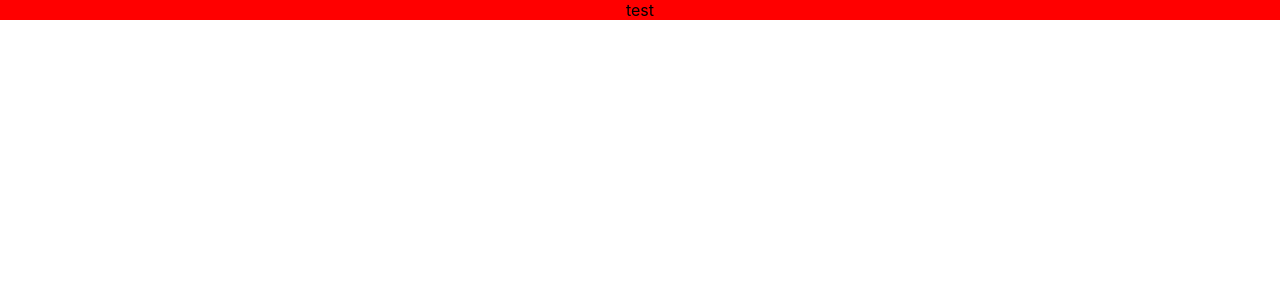
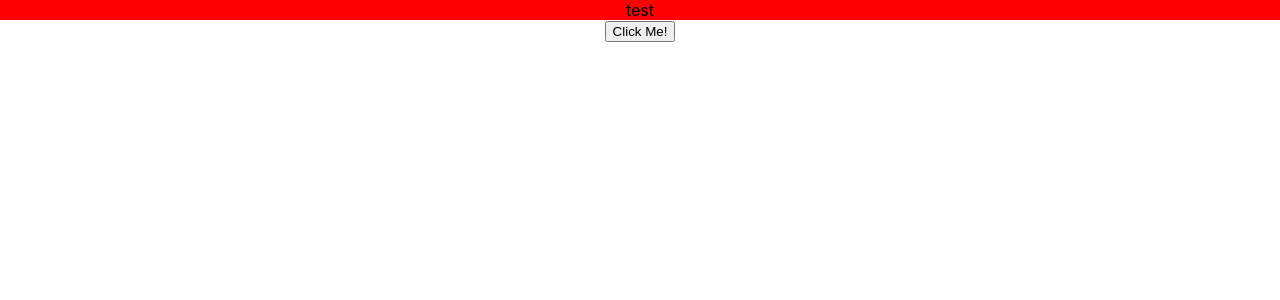
Before and after one commit to NitsanAmit/Spotifun, a React (Create React App) app: page / in a window 1280 px wide. Shown: the top 300 px of the page. Built offline with nearby package versions, Linux system fonts and the light colour scheme.

Commit message:
Testing adding a pull request

```diff
--- a/src/App.tsx
+++ b/src/App.tsx
@@ -1,11 +1,13 @@
 import React from 'react';
 import './App.css';
 import {InformationPanel} from "./info-panel";
+import {AppButton} from "./app-button";
 
 function App() {
   return (
     <div className="App">
       <InformationPanel/>
+      <AppButton label={"Click Me!"} onButtonClick={(event => console.log("Clicked!"))}/>
     </div>
   );
 }
--- a/src/app-button.tsx
+++ b/src/app-button.tsx
@@ -2,20 +2,20 @@ import React from 'react';
 
 export const AppButton: React.FunctionComponent<AppButtonProps> = (props: AppButtonProps) => {
 
-    const {text, className, onButtonClick} = props;
+    const {label, className, onButtonClick} = props;
 
     return (
         <button
             className={className}
             onClick={onButtonClick}
         >
-            {text}
+            {label}
         </button>
     )
 }
 
 interface AppButtonProps {
-    text: string;
-    className: string;
+    label: string;
+    className?: string;
     onButtonClick: (event: any) => void;
 }
```
